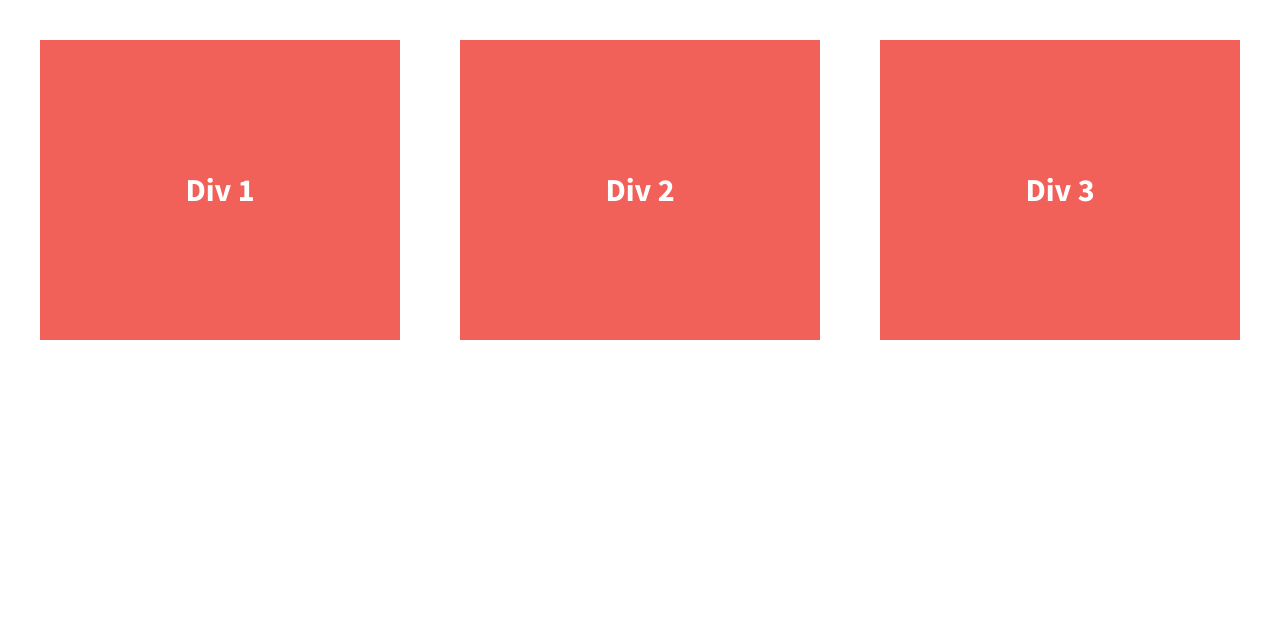
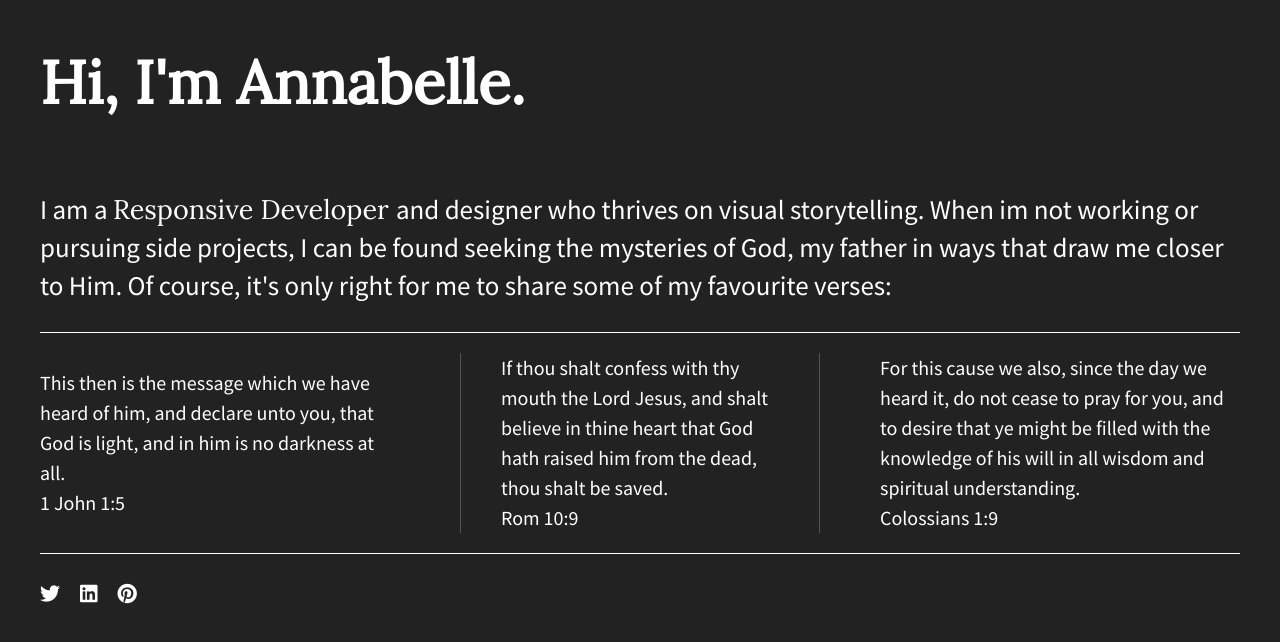
Before and after one commit to Omoikhefe/07.01-206-divs-flexbox, a plain HTML site: page index.html in a window 1280 px wide. Drawn offline with nearby package versions, Linux system fonts and the light colour scheme.

Commit message:
Initial commit

```diff
--- a/css/main.css
+++ b/css/main.css
@@ -97,36 +97,74 @@ textarea {
 
 
 html {
-  background-color: #fff;
+  background-color: #222;
   height: 100%;
+  width: 100%;
 }
 
 body {
-  font-family: 'Source Sans Pro', sans-serif;
-  padding: 2em;
-  font-size: 1.25em;
-  height: 100%;
-}
+    font-family: 'Source Sans Pro', sans-serif;
+    padding: 0em 2em;
+    font-size: 1.25em;
+    color: #fff;
+    display: flex;
+    justify-content: center;
+  }
 
 .wrapper {
   /*add display:flex and set justify-content to space-between*/
-  font-weight: 700;
   display: flex;
+  flex-flow: row wrap;
+  max-width: 1200px;
   justify-content: space-between;
 }
 
+
+
 .div-1, .div-2, .div-3 {
   /*give the divs a width of 30%, add display:flex, set justify-content and align-items to center*/
-  color: #fff;
+  border-bottom: 1px solid #555;
   line-height: 1.5em;
-  font-size: 1.6em;
-  background-color: #f16059;
-  height: 300px;
+  font-size: 1em;
   display: flex;
-  width: 30%;
   justify-content: center;
   align-items: center;
 }
+
+header h1 {
+    font-family: 'Lora', sans-serif;
+    font-size: 3em;
+  }
+
+header,footer,main {
+    display: flex;
+    justify-content: flex-start;
+    width: 100%;
+}
+
+p span {
+    font-family: 'Lora', sans-serif;
+  }
+
+main {
+    border-bottom: 1px solid #fff;
+}
+
+main p {
+    font-size: 1.35em;
+}
+
+footer {
+    border-top: 1px solid #fff;
+}
+
+footer i {
+    padding: 30px 20px 0 0; /*top , right, bottom, left */
+}
+
+
+
+
 
 
 
@@ -224,6 +262,18 @@ body {
    http://www.phpied.com/delay-loading-your-print-css/
    ========================================================================== */
 
+   @media (min-width: 1200px) {
+    .div-1, .div-2, .div-3 {
+      flex-basis: 30%;
+      border-bottom: none;
+    }
+
+    #div-2-decor p {
+      border-right: 1px solid #555;
+      border-left: 1px solid #555;
+      padding: 0 40px;
+    }
+}
 @media print {
     *,
     *:before,
--- a/index.html
+++ b/index.html
@@ -13,8 +13,8 @@
         <link rel="stylesheet" href="css/normalize.css">
         <link rel="stylesheet" href="css/main.css">
         <script src="js/vendor/modernizr-2.8.3.min.js"></script>
-        <link href='http://fonts.googleapis.com/css?family=Lora:700' rel='stylesheet' type='text/css'>
-        <link href='http://fonts.googleapis.com/css?family=Source+Sans+Pro:400,700' rel='stylesheet' type='text/css'>
+        <link href="https://fonts.googleapis.com/css?family=Lora|Source+Sans+Pro:400,700" rel="stylesheet">
+        <link rel="stylesheet" href="https://use.fontawesome.com/releases/v5.5.0/css/all.css" integrity="sha384-B4dIYHKNBt8Bc12p+WXckhzcICo0wtJAoU8YZTY5qE0Id1GSseTk6S+L3BlXeVIU" crossorigin="anonymous">
     </head>
     <body>
         <!--[if lt IE 8]>
@@ -22,15 +22,22 @@
         <![endif]-->
 
         <section class="wrapper">
+            <header> <h1> Hi, I'm Annabelle. </h1></header>
+            <main> <p> I am a <span> Responsive Developer </span> and designer who thrives on visual storytelling. When im not working or pursuing side projects, I can be found seeking the mysteries of God, my father in ways that draw me closer to Him. Of course, it's only right for me to share some of my favourite verses:</p>  </main>
             <div class="div-1">
-                Div 1
+                <p> This then is the message which we have heard of him, and declare unto you, that God is light, and in him is no darkness at all. <br> 1 John 1:5 </p>
             </div>
-            <div class="div-2">
-                Div 2
+            <div class="div-2" id="div-2-decor">
+                <p> If thou shalt confess with thy mouth the Lord Jesus, and shalt believe in thine heart that God hath raised him from the dead, thou shalt be saved.  <br> Rom 10:9 </p>
             </div>
             <div class="div-3">
-                Div 3
+                <p>For this cause we also, since the day we heard it, do not cease to pray for you, and to desire that ye might be filled with the knowledge of his will in all wisdom and spiritual understanding. <br> Colossians 1:9 </p>
             </div>
+            <footer>
+                <i class="fab fa-twitter"></i>
+                <i class="fab fa-linkedin"></i>
+                <i class="fab fa-pinterest"></i>
+            </footer>
         </section>
 
         <script src="https://ajax.googleapis.com/ajax/libs/jquery/1.11.3/jquery.min.js"></script>
```
Also changed, not shown: 1 other file.
